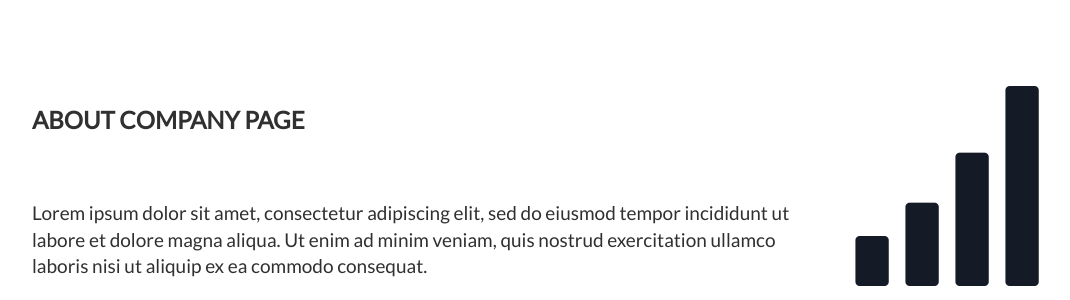
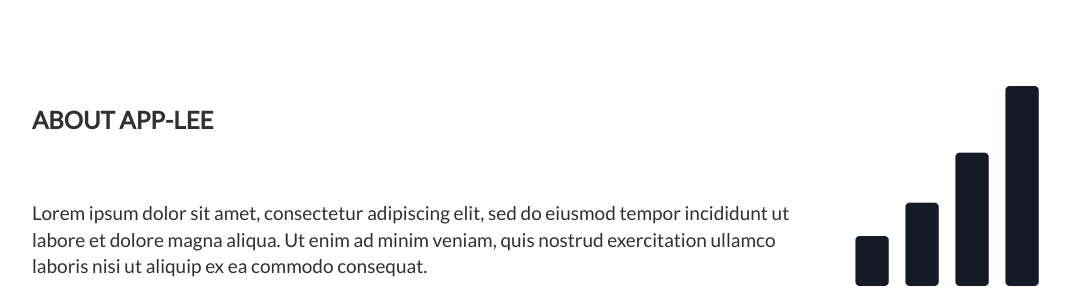
Before and after one commit to elvis-chuks/app-lee-private, a Flask app: page / in a window 1280 px wide. Shown: the part 355-655 px from the top of the page, without its empty margins (18-1088 px from the left). Run offline with Flask 2, Linux system fonts and the light colour scheme; some libraries are stand-ins or nearby versions.

Commit message:
fixed about

```diff
--- a/templates/index.html
+++ b/templates/index.html
@@ -223,7 +223,7 @@
 <div id="about" class="container-fluid">
   <div class="row">
     <div class="col-sm-8">
-      <h2>About Company Page</h2><br>
+      <h2>About App-Lee</h2><br>
       <h4>Lorem ipsum dolor sit amet, consectetur adipiscing elit, sed do eiusmod tempor incididunt ut labore et dolore magna aliqua. Ut enim ad minim veniam, quis nostrud exercitation ullamco laboris nisi ut aliquip ex ea commodo consequat.</h4><br>
       <p>Lorem ipsum dolor sit amet, consectetur adipiscing elit, sed do eiusmod tempor incididunt ut labore et dolore magna aliqua. Ut enim ad minim veniam, quis nostrud exercitation ullamco laboris nisi ut aliquip ex ea commodo consequat. Excepteur sint occaecat cupidatat non proident, sunt in culpa qui officia deserunt mollit anim id est laborum consectetur adipiscing elit, sed do eiusmod tempor incididunt ut labore et dolore magna aliqua. Ut enim ad minim veniam, quis nostrud exercitation ullamco laboris nisi ut aliquip ex ea commodo consequat.</p>
       <br><button class="btn btn-default btn-lg">Sign-up or login</button>
```
